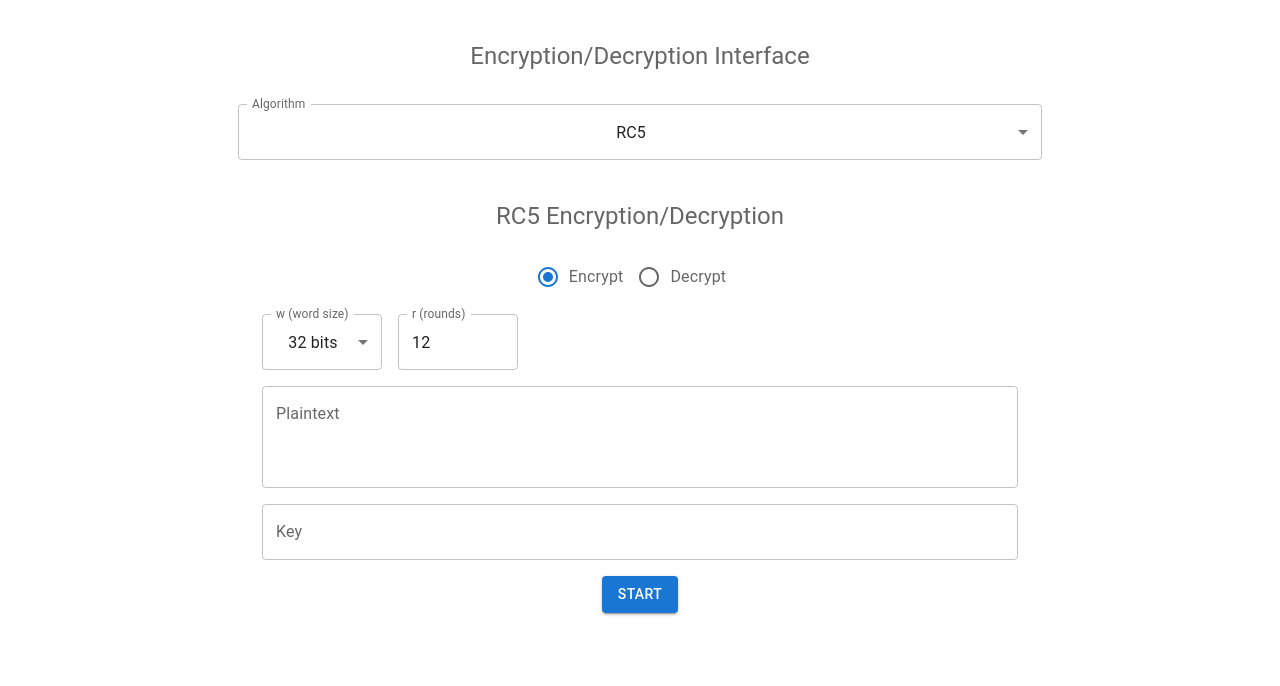
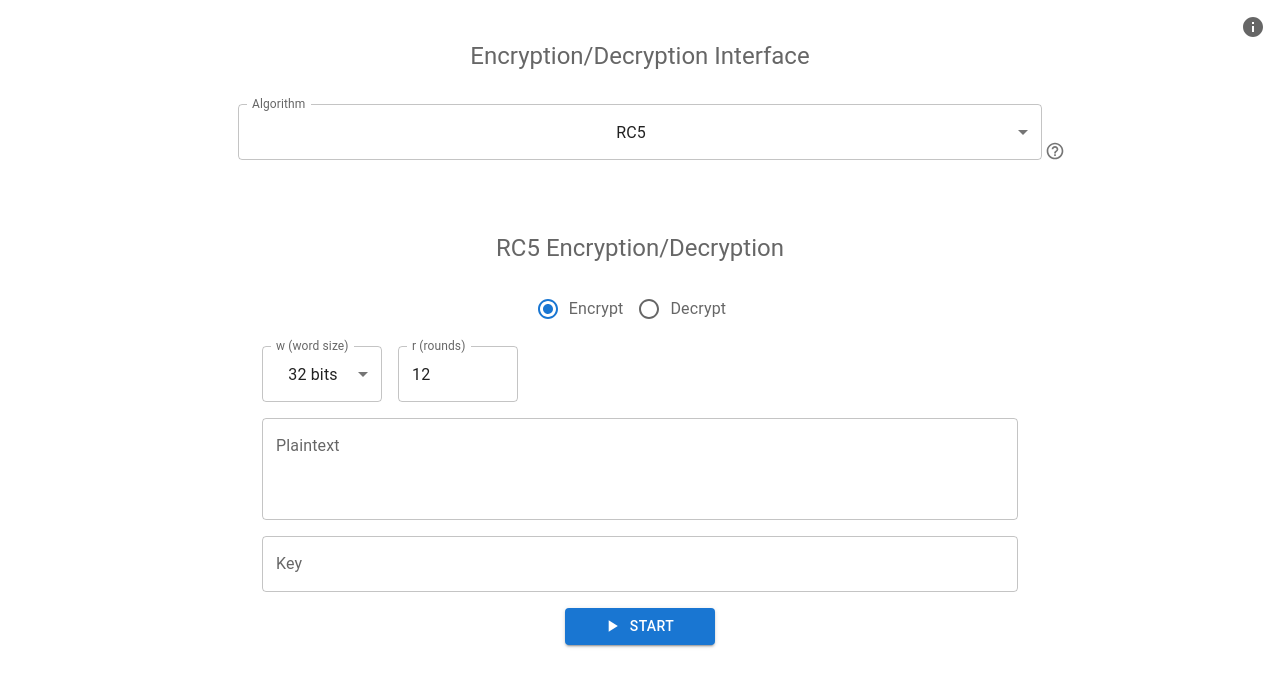
Before and after one commit to sergiu1301/CryptographyFrontend, a React (Vite) app in the folder CryptographyProject/: page / in a window 1280 px wide. Shown: the top 686 px of the page. Built offline with nearby package versions, Linux system fonts and the light colour scheme.

Commit message:
Add details about algorithms

```diff
--- a/CryptographyProject/src/CryptoInterface.tsx
+++ b/CryptographyProject/src/CryptoInterface.tsx
@@ -6,18 +6,115 @@ import {
     InputLabel,
     Select,
     MenuItem,
+    IconButton,
+    Tooltip,
     useTheme,
-    SelectChangeEvent
+    SelectChangeEvent,
+    DialogTitle,
+    DialogContent,
+    Dialog,
 } from "@mui/material";
+import CloseIcon from "@mui/icons-material/Close";
+import InfoIcon from "@mui/icons-material/Info";
 import RC5Interface from "./RC5Interface";
 import RSAInterface from "./RSAInterface";
+import HelpOutlineIcon from "@mui/icons-material/HelpOutline";
 
 function CryptoInterface() {
     const [algorithm, setAlgorithm] = useState("RC5");
+    const [infoOpen, setInfoOpen] = useState(false);
+    const [helpOpen, setHelpOpen] = useState(false);
     const theme = useTheme();
 
     const handleAlgorithmChange = (e: SelectChangeEvent) =>
         setAlgorithm(e.target.value as string);
+
+    const handleInfoClick = () => {
+        setInfoOpen(true);
+    };
+
+    const handleInfoClose = () => {
+        setInfoOpen(false);
+    };
+
+    const handleHelpClick = () => {
+        setHelpOpen(true);
+    };
+
+    const handleHelpClose = () => {
+        setHelpOpen(false);
+    };
+
+    const getAlgorithmInfo = () => {
+        if (algorithm === "RC5") {
+            return (
+                <>
+                    <Typography paragraph>
+                        <strong>Type:</strong> Symmetric-key block cipher. <br />
+                        <strong>Inventor:</strong> Ronald Rivest. <br />
+                        <strong>Year of invention:</strong> 1994. <br />
+                        <strong>Main Features:</strong>
+                        <ul>
+                            <li>Block size: Variable (32, 64, or 128 bits).</li>
+                            <li>Key size: Up to 2040 bits.</li>
+                            <li>Rounds: Up to 255.</li>
+                        </ul>
+                        <strong>Advantages:</strong>
+                        <ul>
+                            <li>Simple and fast.</li>
+                            <li>Highly configurable.</li>
+                        </ul>
+                        <strong>Limitations:</strong>
+                        <ul>
+                            <li>Vulnerable if improperly configured.</li>
+                        </ul>
+                        More details can be found on the{" "}
+                        <a
+                            href="https://en.wikipedia.org/wiki/RC5"
+                            target="_blank"
+                            rel="noopener noreferrer"
+                        >
+                            RC5 Wikipedia page
+                        </a>.
+                    </Typography>
+                </>
+            );
+        } else if (algorithm === "RSA") {
+            return (
+                <>
+                    <Typography paragraph>
+                        <strong>Type:</strong> Public-key cryptosystem. <br />
+                        <strong>Inventors:</strong> Rivest, Shamir, and Adleman. <br />
+                        <strong>Year of invention:</strong> 1977. <br />
+                        <strong>Main Features:</strong>
+                        <ul>
+                            <li>Relies on factoring large prime numbers.</li>
+                            <li>Uses a key pair: public key and private key.</li>
+                            <li>Key length: Commonly 2048 bits or more.</li>
+                        </ul>
+                        <strong>Advantages:</strong>
+                        <ul>
+                            <li>Provides confidentiality and authentication.</li>
+                            <li>Widely adopted in modern cryptography.</li>
+                        </ul>
+                        <strong>Limitations:</strong>
+                        <ul>
+                            <li>Slower compared to symmetric algorithms.</li>
+                            <li>Short keys can lead to vulnerabilities.</li>
+                        </ul>
+                        More details can be found on the{" "}
+                        <a
+                            href="https://en.wikipedia.org/wiki/RSA_(cryptosystem)"
+                            target="_blank"
+                            rel="noopener noreferrer"
+                        >
+                            RSA Wikipedia page
+                        </a>.
+                    </Typography>
+                </>
+            );
+        }
+    };
 
     return (
         <Box
@@ -29,6 +126,20 @@ function CryptoInterface() {
                 p: 3,
             }}
         >
+            <IconButton
+                onClick={handleInfoClick}
+                sx={{
+                    position: "absolute",
+                    top: 7,
+                    right: 7,
+                    color: theme.palette.text.secondary,
+                }}
+            >
+                <Tooltip title="More info">
+                    <InfoIcon />
+                </Tooltip>
+            </IconButton>
+
             <Typography
                 variant="h5"
                 color="text.secondary"
@@ -38,6 +149,12 @@ function CryptoInterface() {
                 Encryption/Decryption Interface
             </Typography>
 
+            <Box
+                display="flex"
+                alignItems="center"
+                justifyContent="center"
+                sx={{ mb: 4, position: "relative" }}
+            >
                 <FormControl fullWidth sx={{ mb: 2 }}>
                     <InputLabel id="algorithm-label">Algorithm</InputLabel>
                     <Select
@@ -51,9 +168,75 @@ function CryptoInterface() {
                         <MenuItem value="RSA">RSA</MenuItem>
                     </Select>
                 </FormControl>
+                <Tooltip title={`More info about ${algorithm}`}>
+                    <IconButton
+                        onClick={handleHelpClick}
+                        sx={{
+                            position: "absolute",
+                            right: '-33px',
+                            top: "65%",
+                            transform: "translateY(-50%)",
+                        }}
+                    >
+                        <HelpOutlineIcon sx={{ height: "20px" }} />
+                    </IconButton>
+                </Tooltip>
+            </Box>
 
             {algorithm === "RC5" && <RC5Interface />}
             {algorithm === "RSA" && <RSAInterface />}
+
+            <Dialog open={infoOpen} onClose={handleInfoClose}>
+                <DialogTitle>
+                    About This Application
+                    <IconButton
+                        aria-label="close"
+                        onClick={handleInfoClose}
+                        sx={{
+                            position: "absolute",
+                            right: 8,
+                            top: 8,
+                            color: theme.palette.grey[500],
+                        }}
+                    >
+                        <CloseIcon />
+                    </IconButton>
+                </DialogTitle>
+                <DialogContent>
+                    <Typography>
+                        This application allows you to perform encryption and decryption using
+                        different algorithms. To get started:
+                    </Typography>
+                    <ul>
+                        <li>Select an algorithm from the dropdown menu.</li>
+                        <li>Follow the interface prompts for encryption or decryption.</li>
+                        <li>Each algorithm has specific parameters you can adjust.</li>
+                    </ul>
+                    <Typography>
+                        Use the <HelpOutlineIcon sx={{ verticalAlign: "middle" }} /> icon for
+                        additional help about each algorithm.
+                    </Typography>
+                </DialogContent>
+            </Dialog>
+
+            <Dialog open={helpOpen} onClose={handleHelpClose}>
+                <DialogTitle>
+                    About {algorithm} Algorithm
+                    <IconButton
+                        aria-label="close"
+                        onClick={handleHelpClose}
+                        sx={{
+                            position: "absolute",
+                            right: 8,
+                            top: 8,
+                            color: theme.palette.grey[500],
+                        }}
+                    >
+                        <CloseIcon />
+                    </IconButton>
+                </DialogTitle>
+                <DialogContent>{getAlgorithmInfo()}</DialogContent>
+            </Dialog>
         </Box>
     );
 }
--- a/CryptographyProject/src/RC5Interface.tsx
+++ b/CryptographyProject/src/RC5Interface.tsx
@@ -14,9 +14,11 @@ import {
     SelectChangeEvent,
     TextField,
     Typography,
+    CircularProgress,
     useTheme
 } from "@mui/material";
 import ContentCopyIcon from '@mui/icons-material/ContentCopy';
+import PlayArrowIcon from "@mui/icons-material/PlayArrow";
 import {Buffer} from "buffer";
 
 function RC5Interface() {
@@ -285,11 +287,21 @@ function RC5Interface() {
                 sx={{ mb: 2 }}
             />
 
-            <Box sx={{ mb: 2 }}>
+            <Box sx={{ mb: 2, display: "flex", justifyContent: "center"}}>
                 <Button
                     variant="contained"
+                    color="primary"
+                    startIcon={loading ? <CircularProgress size={20} color="inherit" /> : <PlayArrowIcon />}
                     onClick={handleProcess}
                     disabled={loading}
+                    fullWidth
+                    sx={{
+                        width: "150px",
+                        "&:hover": {
+                            transform: "scale(1.05)",
+                            transition: "transform 0.2s ease-in-out",
+                        },
+                    }}
                 >
                     {loading ? "Processing..." : "Start"}
                 </Button>
```
Lines whose indentation alone changed are shown as unchanged.
